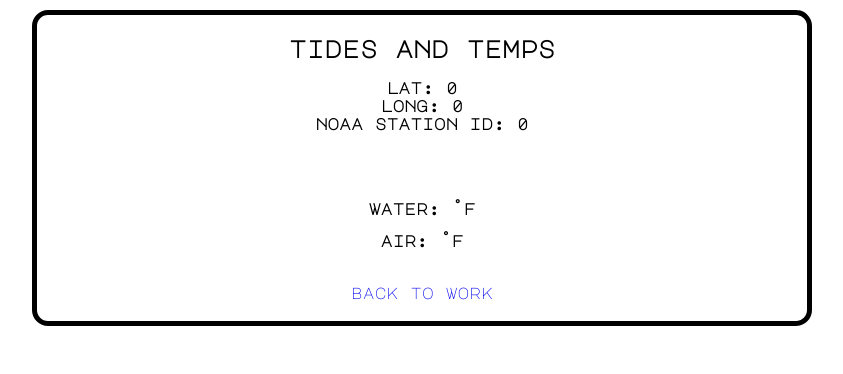
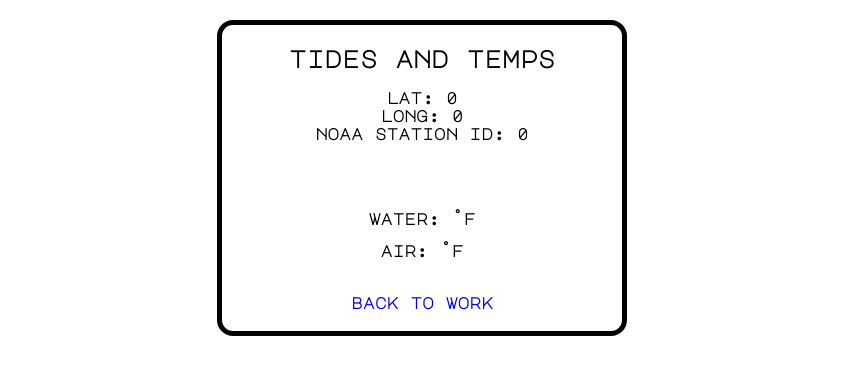
Before and after one commit to jasonb322/DataProject_React, a React (Create React App) app in the folder data-project/: page /tideWatch in a window 1280 px wide. Shown: the top 374 px of the page, without its empty margins (218-1061 px from the left). Built offline with nearby package versions, Linux system fonts and the light colour scheme; no server answers.

Commit message:
clean up tide border width

```diff
--- a/data-project/src/components/Tide-WatchFiles/tideStyle.js
+++ b/data-project/src/components/Tide-WatchFiles/tideStyle.js
@@ -12,14 +12,12 @@ export const TideDiv = styled.div`
 .tideBody {
   font-family: 'Major Mono Display', monospace;
   border-style: solid;
-  /* border-color: #5386A6; */
   border-width: 5px;
   border-radius: 1em;
-  margin: 10px;
+  margin: 20px auto;
   padding: 0px 10px 20px 10px;
   text-transform: lowercase;
-  /* background-color: #B4CBD9; */
-  /* color: #5386A6; */
+  max-width: 380px;
 }
 
 .locationStats h4 {
--- a/data-project/src/index.css
+++ b/data-project/src/index.css
@@ -11,4 +11,5 @@ body {
 
 .link {
   text-decoration-line: none;
+  font-weight: bold;
 }
```
